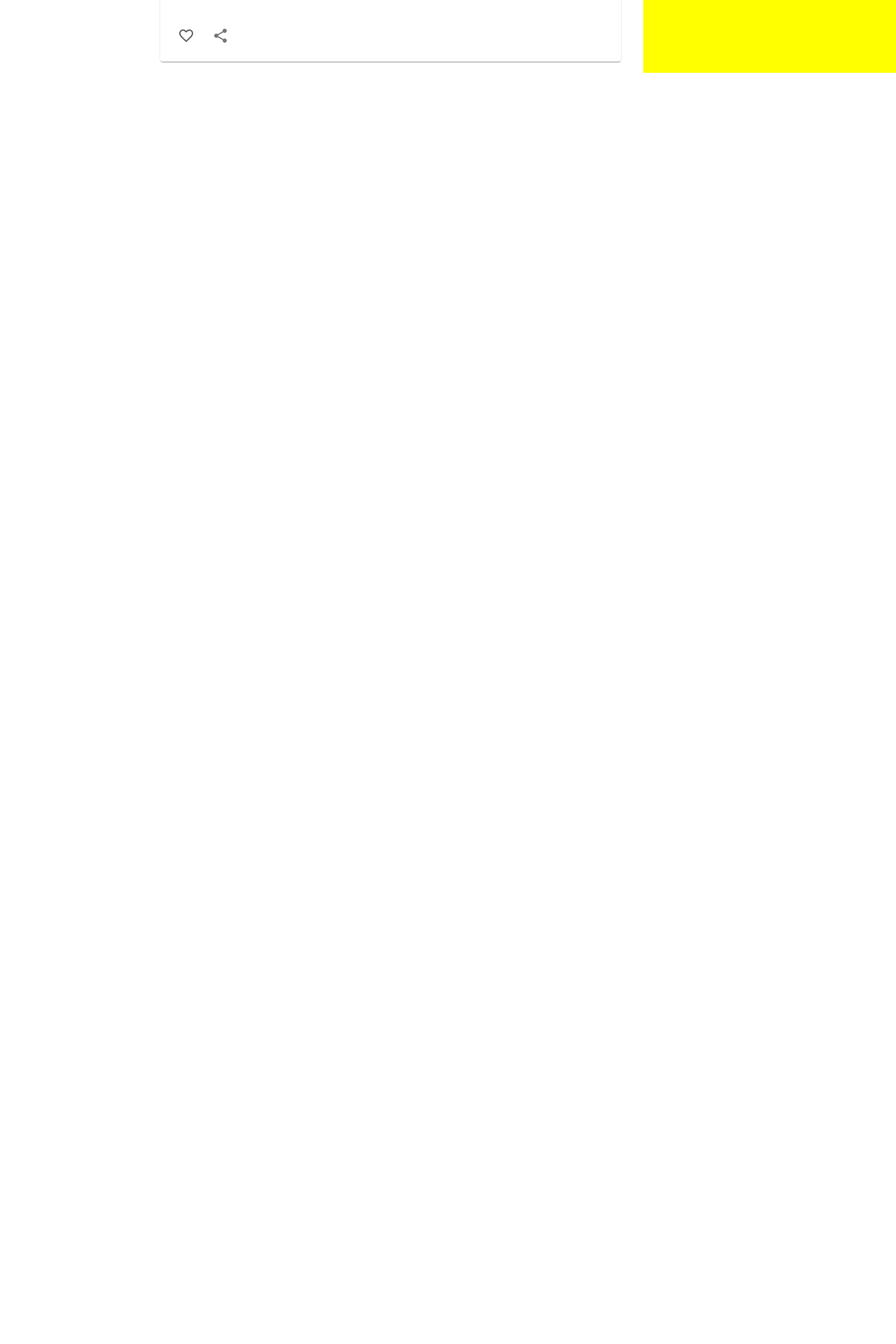
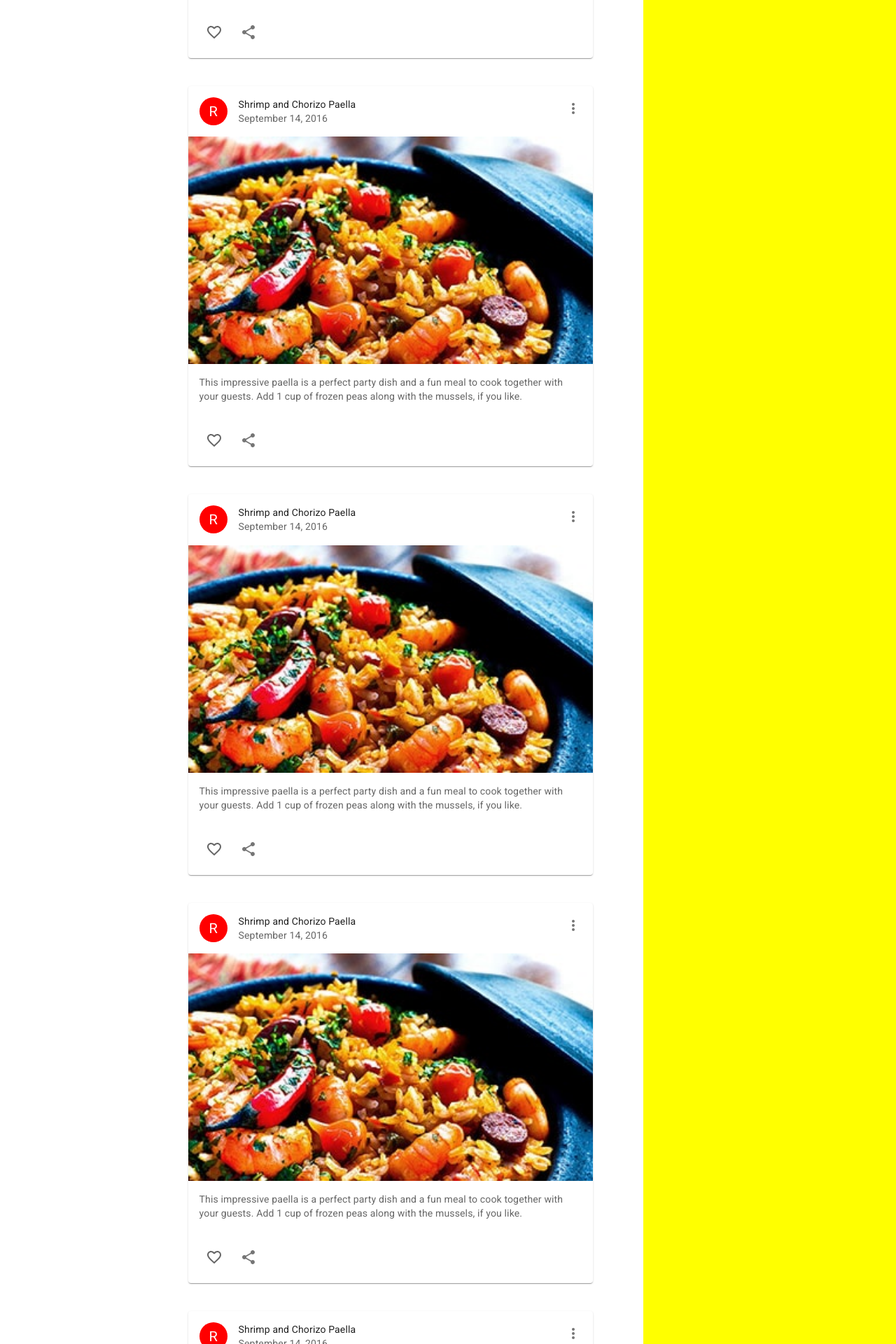
Before and after one commit to Simon323/mui-social-app, a React (Create React App) app: page / in a window 1280 px wide. Shown: the part 580-2500 px from the top of the page at 70% size. Before the commit the page ends 800 px from the top, so only its background shows below. Built offline with nearby package versions, Linux system fonts and the light colour scheme.

Commit message:
Move Feed content to Post component

```diff
--- a/src/components/Feed.tsx
+++ b/src/components/Feed.tsx
@@ -1,67 +1,14 @@
-import {
-  CheckBox,
-  Favorite,
-  FavoriteBorder,
-  MoreVert,
-  Share,
-} from "@mui/icons-material";
-import {
-  Avatar,
-  Box,
-  Card,
-  CardActions,
-  CardContent,
-  CardHeader,
-  CardMedia,
-  Checkbox,
-  IconButton,
-  Typography,
-} from "@mui/material";
-import dish from "assets/paella.jpg";
+import { Box } from "@mui/material";
+import Post from "components/Post";
 
 const Feed = () => {
   return (
     <Box flex={4} p={2}>
-      <Card>
-        <CardHeader
-          avatar={
-            <Avatar sx={{ bgcolor: "red" }} aria-label="recipe">
-              R
-            </Avatar>
-          }
-          action={
-            <IconButton aria-label="settings">
-              <MoreVert />
-            </IconButton>
-          }
-          title="Shrimp and Chorizo Paella"
-          subheader="September 14, 2016"
-        />
-        <CardMedia
-          component="img"
-          height="20%"
-          image={dish}
-          alt="Paella dish"
-        />
-        <CardContent>
-          <Typography variant="body2" color="text.secondary">
-            This impressive paella is a perfect party dish and a fun meal to
-            cook together with your guests. Add 1 cup of frozen peas along with
-            the mussels, if you like.
-          </Typography>
-        </CardContent>
-        <CardActions disableSpacing>
-          <IconButton aria-label="add to favorites">
-            <Checkbox
-              icon={<FavoriteBorder />}
-              checkedIcon={<Favorite sx={{ color: "red" }} />}
-            />
-          </IconButton>
-          <IconButton aria-label="share">
-            <Share />
-          </IconButton>
-        </CardActions>
-      </Card>
+      <Post />
+      <Post />
+      <Post />
+      <Post />
+      <Post />
     </Box>
   );
 };
--- /dev/null
+++ b/src/components/Post.tsx
@@ -0,0 +1,63 @@
+import { Favorite, FavoriteBorder, MoreVert, Share } from "@mui/icons-material";
+import {
+  Avatar,
+  Box,
+  Card,
+  CardActions,
+  CardContent,
+  CardHeader,
+  CardMedia,
+  Checkbox,
+  IconButton,
+  Typography,
+} from "@mui/material";
+import dish from "assets/paella.jpg";
+
+const Post = () => {
+  return (
+    <Box sx={{ margin: 5 }}>
+      <Card>
+        <CardHeader
+          avatar={
+            <Avatar sx={{ bgcolor: "red" }} aria-label="recipe">
+              R
+            </Avatar>
+          }
+          action={
+            <IconButton aria-label="settings">
+              <MoreVert />
+            </IconButton>
+          }
+          title="Shrimp and Chorizo Paella"
+          subheader="September 14, 2016"
+        />
+        <CardMedia
+          component="img"
+          height="20%"
+          image={dish}
+          alt="Paella dish"
+        />
+        <CardContent>
+          <Typography variant="body2" color="text.secondary">
+            This impressive paella is a perfect party dish and a fun meal to
+            cook together with your guests. Add 1 cup of frozen peas along with
+            the mussels, if you like.
+          </Typography>
+        </CardContent>
+        <CardActions disableSpacing>
+          <IconButton aria-label="add to favorites">
+            <Checkbox
+              icon={<FavoriteBorder />}
+              checkedIcon={<Favorite sx={{ color: "red" }} />}
+            />
+          </IconButton>
+          <IconButton aria-label="share">
+            <Share />
+          </IconButton>
+        </CardActions>
+      </Card>
+    </Box>
+  );
+};
+
+export default Post;
--- a/src/components/Sidebar.tsx
+++ b/src/components/Sidebar.tsx
@@ -25,6 +25,7 @@ const Sidebar = () => {
       p={2}
       sx={{ display: { xs: "none", sm: "block" } }}
     >
+      <Box position="fixed">
         <List>
           <ListItem disablePadding>
             <ListItemButton LinkComponent="a" href="#home">
@@ -84,6 +85,7 @@ const Sidebar = () => {
           </ListItem>
         </List>
       </Box>
+    </Box>
   );
 };
 
```
Lines whose indentation alone changed are shown as unchanged.
